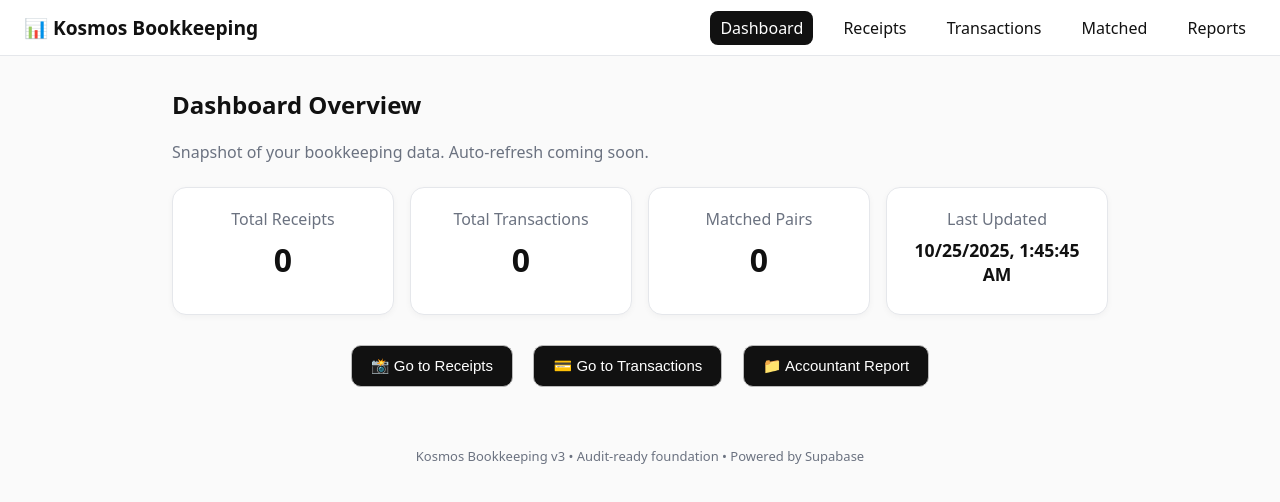
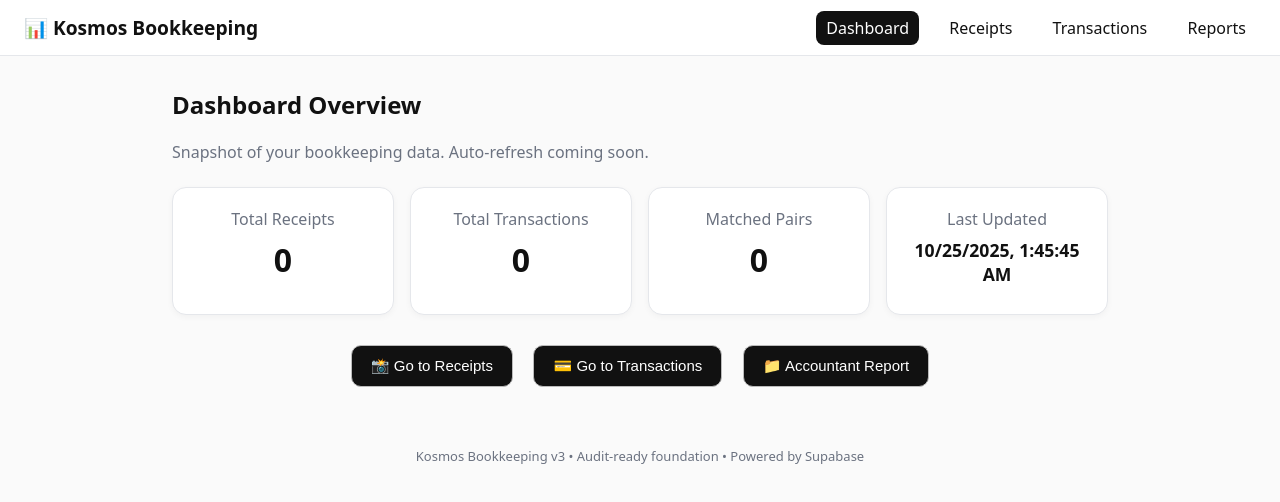
Before and after one commit to eddiemckee112-oss/kosmos-bookkeeping-dashboard, a plain HTML site: page index.html in a window 1280 px wide. Drawn offline with nearby package versions, Linux system fonts and the light colour scheme; no server answers.

Commit message:
Remove 'Matched' link from navigation

```diff
--- a/index.html
+++ b/index.html
@@ -56,7 +56,6 @@
       <a href="index.html" class="active">Dashboard</a>
       <a href="receipts.html">Receipts</a>
       <a href="transactions.html">Transactions</a>
-      <a href="matched.html">Matched</a>
       <a href="reports.html">Reports</a>
     </nav>
   </header>
```
